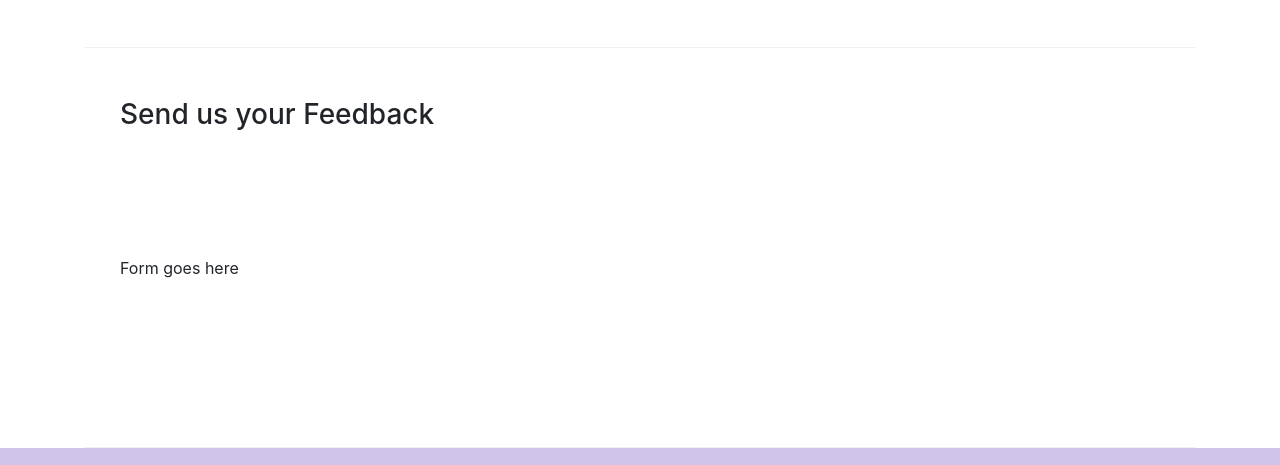
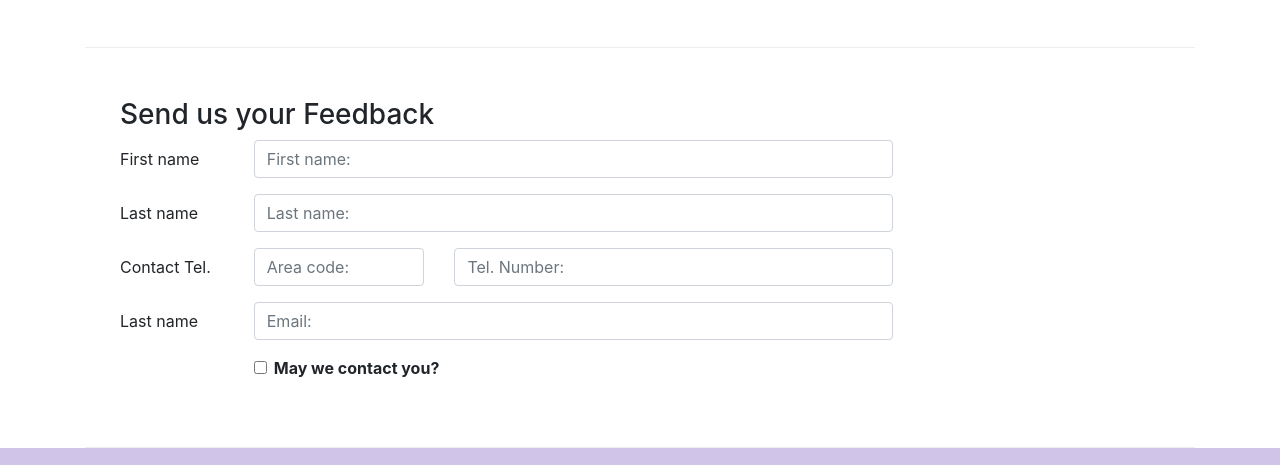
Before and after one commit to naoliden/Bootstrap4, a website: page contactus.html in a window 1280 px wide. Shown: the part 767-1232 px from the top of the page. Drawn offline with nearby package versions, Linux system fonts and the light colour scheme.

Commit message:
send us feedback

```diff
--- a/contactus.html
+++ b/contactus.html
@@ -93,7 +93,48 @@
                 <h3>Send us your Feedback</h3>
             </div>
             <div class="col-12 col-md-9">
-                Form goes here
+                <form action="">
+                    <div class="form-group row">
+                        <label for="firstname" class="col-md-2 col-form-label">First name</label>
+                        <div class="col-md-10">
+                            <!-- id of input tag matches the for from the label tag -->
+                            <!-- the name refers to the variable name it's going to take  -->
+                            <input type="text" class="form-control" id="firstname" name="firstname" placeholder="First name: ">
+                        </div>
+                    </div>
+                    <div class="form-group row">
+                        <label for="lastname" class="col-md-2 col-form-label">Last name</label>
+                        <div class="col-md-10">
+                            <!-- id of input tag matches the for from the label tag -->
+                            <input type="text" class="form-control" id="lastname" name="lastname" placeholder="Last name: ">
+                        </div>
+                    </div>
+                    <div class="form-group row">
+                        <label for="telnum" class="col-12 col-md-2 col-form-label">Contact Tel.</label>
+                        <div class="col-5 col-md-3">
+                            <input type="tel" class="form-control" id="areacode" name="areacode" placeholder="Area code: ">
+                        </div>
+                        <div class="col-7 col-md-7">
+                            <input type="tel" class="form-control" id="telnum" name="telnum" placeholder="Tel. Number: ">
+                        </div>
+                    </div>
+                    <div class="form-group row">
+                        <label for="emailid" class="col-md-2 col-form-label">Last name</label>
+                        <div class="col-md-10">
+                            <input type="email" class="form-control" id="emailid" name="emailid" placeholder="Email: ">
+                        </div>
+                    </div>
+                    <div class="form-group row">
+                        <div class="col-md-6 offset-md-2">
+                            <div class="form-check">
+                                <input type="checkbox" class="form-check-input" name="approve" id="approve" value="">
+                                <label for="approve" class="form-check-label">
+                                    <strong>May we contact you?</strong>
+                                </label>
+                            </div>
+                        </div>
+                    </div>
+                </form>
             </div>
                 <div class="col-12 col-md">
             </div>
@@ -107,8 +148,8 @@
                 <div class="col-4 offset-1 col-sm-2">
                     <h5>Links</h5>
                     <ul class="list-unstyled">
-                        <li><a href="#">Home</a></li>
-                        <li><a href="#">About</a></li>
+                        <li><a href="./index.html">Home</a></li>
+                        <li><a href="./aboutus.html">About</a></li>
                         <li><a href="#">Menu</a></li>
                         <li><a href="#">Contact</a></li>
                     </ul>
@@ -119,9 +160,9 @@
                         121, Clear Water Bay Road<br>
                         Clear Water Bay, Kowloon<br>
                         HONG KONG<br>
-                        <i class="fa fa-phone fa-lg"></i>: +852 1234 5678<br>
-                        <i class="fa fa-fax fa-lg"></i>: +852 8765 4321<br>
-                        <i class="fa fa-envelope fa-lg"></i>:
+                        <i class="fa fa-phone fa-lg"></i> : +852 1234 5678<br>
+                        <i class="fa fa-fax fa-lg"></i> : +852 8765 4321<br>
+                        <i class="fa fa-envelope fa-lg"></i> :
                         <a href="mailto:confusion@food.net">confusion@food.net</a>
                     </address>
                 </div>
```
Also changed, not shown: aboutus.html (+5 -5 lines), index.html (+3 -3 lines).
